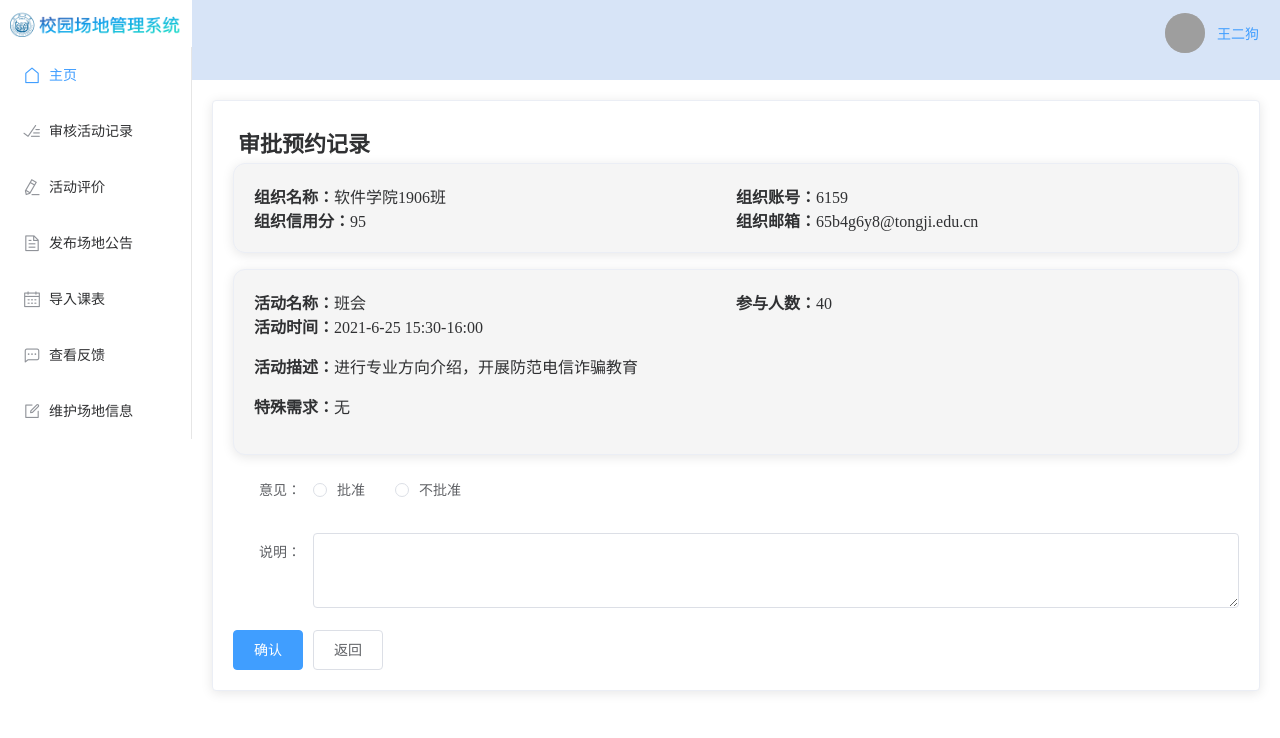
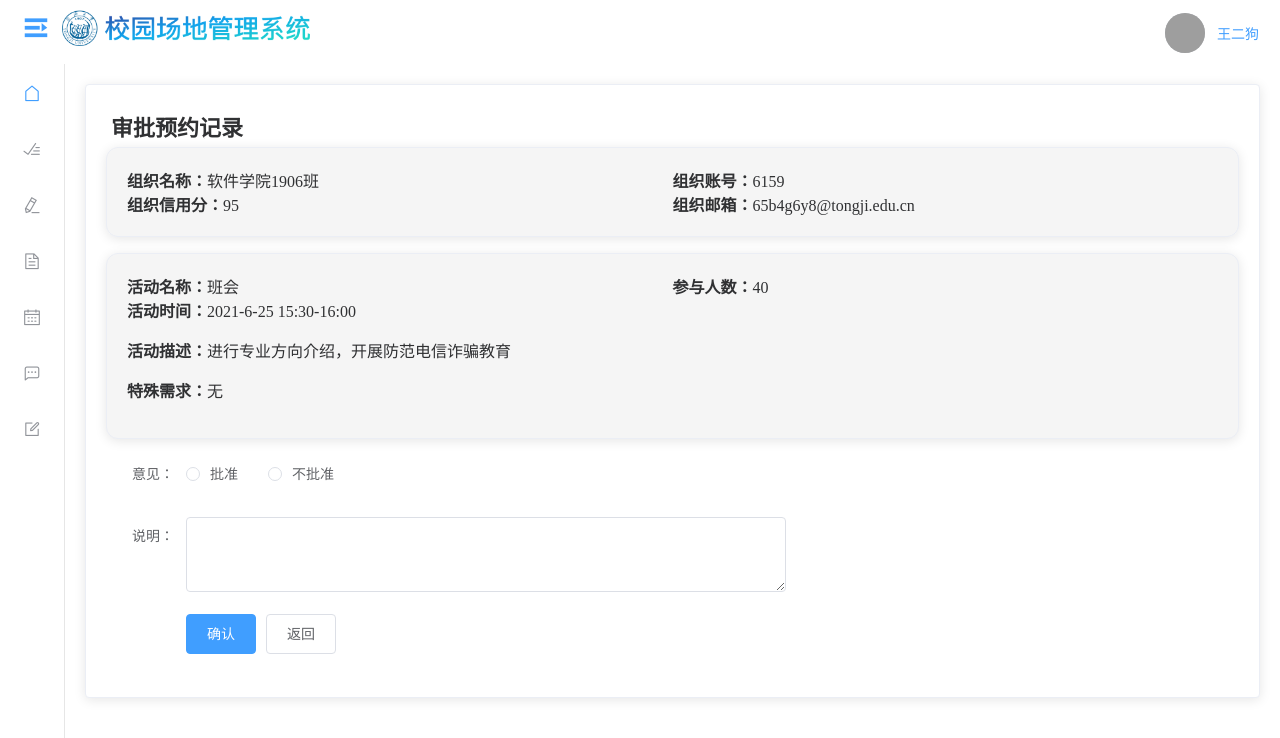
Before and after one commit to CampusSiteManagementSystem/CSMSFrontEnd, a Vue app: page /GroundsAdmin/ActivityInfo/1 in a window 1280 px wide. Shown: the top 738 px of the page. Built offline with nearby package versions, Linux system fonts and the light colour scheme; grey boxes are pictures that could not be loaded.

Commit message:
场地管理员侧栏可收缩

```diff
--- a/src/page/Grandsman/ActivityInfo.vue
+++ b/src/page/Grandsman/ActivityInfo.vue
@@ -28,17 +28,20 @@
 
       <el-form ref="form" :model="form" label-width="80px">
         <el-form-item label="意见：">
-          <el-radio-group v-model="form.state">
+          <el-radio-group :disabled="state!=0"  v-model="form.state" >
             <el-radio label="批准"></el-radio>
             <el-radio label="不批准"></el-radio>
           </el-radio-group>
         </el-form-item>
         <el-form-item label="说明：">
-          <el-input type="textarea" v-model="form.comment" rows="3" :disabled="state!=0"></el-input>
+          <el-input class="reason-input" type="textarea" v-model="form.comment" rows="3" v-if="state==0"></el-input>
+          <p v-else>{{form.comment}}</p>
         </el-form-item>
-      </el-form>
-      <el-button type="primary" @click="onSubmit" :disabled="state!=0">确认</el-button>
+      <el-form-item>
+      <el-button v-if="state==0" type="primary" @click="onSubmit" >确认</el-button>
       <el-button @click="back">返回</el-button>
+      </el-form-item>
+    </el-form>
     </el-card>
   </div>
 </template>
@@ -92,19 +95,19 @@ export default {
 </script>
 
 <style scoped>
-  .el-input {
+  .reason-input {
     width: 600px;
   }
-  .el-main {
+  /* .el-main {
     text-align: left;
     line-height: 50px;
     margin-left: 100px;
     margin-right: 100px;
     margin-bottom: 100px;
-  }
-  h1{
+  } */
+  /* h1{
     font-size: 25px;
-  }
+  } */
   .maintitle {
     font-size: 22px;
     text-align: left;
--- a/src/page/Grandsman/AddCourse.vue
+++ b/src/page/Grandsman/AddCourse.vue
@@ -373,32 +373,31 @@ export default {
 html,
 body,
 #app,
-.el-container {
+/* .el-container {
   padding: 0px;
   margin: 0px;
   height: 100%;
-}
+} */
 
-.el-main {
+/* .el-main {
   background-color: rgb(237, 241, 245);
   height: 100%;
-}
+} */
 .maintitle {
   text-align: left;
   font-size: 17px;
 }
 
-.el-input {
+/* .el-input {
   height: 50%;
-}
+} */
 .detailinfo {
   padding: 15px;
 }
-.el-col {
+/* .el-col {
   padding: 5px;
-  /* height: */
   height: 100%;
-}
+} */
 .upperCol {
   height: 48%;
 }
@@ -413,5 +412,6 @@ body,
 }
 .upperCard {
   height: 280px;
+  overflow: auto;
 }
 </style>
--- a/src/page/Grandsman/FeedbackActivityList.vue
+++ b/src/page/Grandsman/FeedbackActivityList.vue
@@ -73,9 +73,9 @@ body,
 .groundinfo {
   text-align: right;
 }
-.el-card {
+/* .el-card {
   height: 100%;
-}
+} */
 .maindiv {
   /* background-color: floralwhite; */
   height: 100%;
--- a/src/page/Grandsman/FeedbackInfo.vue
+++ b/src/page/Grandsman/FeedbackInfo.vue
@@ -1,6 +1,6 @@
 <template>
   <div>
-    <el-col :span="12">
+    <el-col :span="12" class="left-col">
       <el-card class="maincard">
         <div class="maintitle">活动详情</div>
         <div class="detailinfo">
@@ -18,7 +18,7 @@
       </el-card>
     </el-col>
 
-    <el-col :span="12">
+    <el-col :span="12" class="right-col">
       <el-card class="maincard">
         <h1 class="maintitle">场地反馈</h1>
         <!-- <div class="detailinfo">
@@ -87,21 +87,19 @@ body,
   padding: 5px;
 }
 
-.el-card {
+.maincard {
   height: 100%;
 }
 
 .detailinfo {
   padding: 15px;
 }
-.el-col {
+.left-col,
+.right-col {
   padding: 5px;
-  /* height: */
   height: 100%;
 }
-.header-row {
-  background-color: rgb(158, 29, 29);
-}
+
 .block {
   /* margin: 0;
   height: 30%;
--- a/src/page/Grandsman/GroundInfo.vue
+++ b/src/page/Grandsman/GroundInfo.vue
@@ -1,5 +1,5 @@
 <template>
-  <el-card class="">
+  <el-card class="main-card">
     <el-row class="upper-row">
       <div class="block">
         <el-image :src="groundinfo.imgsrc">
@@ -71,7 +71,7 @@ body,
   height: 100%;
 }
 
-.el-header {
+/* .el-header {
   background-color: white;
 }
 .el-aside {
@@ -80,10 +80,11 @@ body,
 .el-main {
   background-color: rgb(237, 241, 245);
   height: 100%;
-}
+} */
 
-.el-card {
-  height: 99.6%;
+.main-card {
+  height: 99%;
+  overflow: auto;
 }
 
 .upper-row {
--- a/src/page/Grandsman/GroundsmanFrame.vue
+++ b/src/page/Grandsman/GroundsmanFrame.vue
@@ -1,11 +1,84 @@
 <template>
   <el-container class="666" style="height=100%">
-    <el-aside width="15%"><sidebar></sidebar></el-aside>
+    <el-header style="height: 8%; background-color: white">
+      <el-row class="header-row">
+        <el-col :span="12" class="header-row-col1"
+          ><el-row class="tjlogo-row" type="flex" justify="left" align="middle">
+            <el-button class="fold-button" @click="test"  type="text" > <i v-if="isCollapse" class="el-icon-s-unfold" ></i><i v-else class="el-icon-s-fold" ></i></el-button>
+            <!-- <i class="el-icon-s-unfold" @click="test"></i> -->
+            <img
+              src="../../assets/tjlogo.png"
+              class="logoImage"
+            /> </el-row></el-col
+        ><el-col :span="12" class="header-row-col2">
+          <el-row
+            class="headerrow"
+            type="flex"
+            justify="end"
+            align="middle"
+            @click="handleClick"
+          >
+            <el-button type="text"
+              ><el-avatar
+                src="https://cube.elemecdn.com/0/88/03b0d39583f48206768a7534e55bcpng.png"
+              ></el-avatar
+            ></el-button>
+            <el-button type="text" @click="handleClick">王二狗</el-button>
+          </el-row></el-col
+        >
+      </el-row>
+    </el-header>
     <el-container>
-      <el-header style="height: 10%;background-color: #d7e4f7">
-        <myheader></myheader>
-      </el-header>
-      <el-main style="height: 90%; overflow: auto">
+      <el-aside width="auto">
+        <!-- <el-aside :width="siderWidth + 'px'"> -->
+
+        <!-- <el-row type="flex" justify="center" align="middle">
+          <el-row type="flex">
+            <img src="../../assets/tjlogo.png" class="logoImage" />
+          </el-row>
+        </el-row> -->
+        <el-menu
+          default-active="/GroundsAdmin/Main"
+          class="el-menu-vertical-demo"
+          :collapse="isCollapse"
+          @open="handleOpen"
+          @close="handleClose"
+          collapse-transition="true"
+          style="height: 100%"
+          router
+        >
+          <el-menu-item index="/GroundsAdmin/Main">
+            <i class="el-icon-house"></i>
+            <span slot="title">主页</span>
+          </el-menu-item>
+          <el-menu-item index="/GroundsAdmin/ReviewActivityList">
+            <i class="el-icon-finished"></i>
+            <span slot="title">审核活动记录</span>
+          </el-menu-item>
+          <el-menu-item index="/GroundsAdmin/ScoringActivityList">
+            <i class="el-icon-edit"></i>
+            <span slot="title">活动评价</span>
+          </el-menu-item>
+          <el-menu-item index="/GroundsAdmin/ReleaseGroundAnnouncement">
+            <i class="el-icon-document"></i>
+            <span slot="title">发布场地公告</span>
+          </el-menu-item>
+          <el-menu-item index="/GroundsAdmin/AddCourse">
+            <i class="el-icon-date"></i>
+            <span slot="title">导入课表</span>
+          </el-menu-item>
+          <el-menu-item index="/GroundsAdmin/FeedbackActivityList">
+            <i class="el-icon-chat-dot-square"></i>
+            <span slot="title">查看反馈</span>
+          </el-menu-item>
+          <el-menu-item index="/GroundsAdmin/GroundList">
+            <i class="el-icon-edit-outline"></i>
+            <span slot="title">维护场地信息</span>
+          </el-menu-item>
+        </el-menu>
+      </el-aside>
+      <!-- <el-button @click="test"> test</el-button> -->
+      <el-main style="overflow: auto">
         <keep-alive>
           <router-view style="height: 100%"></router-view>
         </keep-alive>
@@ -28,17 +101,80 @@ body,
   /*统一设置高度为100%*/
   height: 100%;
 }
+.header-row {
+  height: 100%;
+}
+.header-row-col1 {
+  height: 100%;
+  /* background-color: aqua; */
+}
+.header-row-col2 {
+  height: 100%;
+  /* background-color: azure; */
+}
+.logoImage {
+  height: 40px;
+  padding-left: 10px;
+  padding-bottom: 5px;
+  /* width: 40%; */
+  /* padding: 5%; */
+}
+.el-menu-vertical-demo:not(.el-menu--collapse) {
+  width: 200px;
+  min-height: 400px;
+}
+.fold-button {
+  font-size: 30px;
 
+  /* border-style: hidden;
+  border-color: white;
+  background-color: white; */
+}
+.tjlogo-row{
+  font-size: 30px;
+}
+/* .el-icon-s-unfold {
+  height: 40px;
+  width: 40px;
+} */
 </style>
 
 
 
 <script>
-import sidebar from "../../components/GrandsmanSidebar.vue";
-import myheader from "../../components/ZZYheader.vue";
+// import sidebar from "../../components/GrandsmanSidebar.vue";
+// import myheader from "../../components/ZZYheader.vue";
 
 export default {
-  components: { myheader, sidebar },
+  // components: { myheader },
   name: "homepage",
+  data() {
+    return {
+      isCollapse: true,
+      siderWidth: 64,
+    };
+  },
+  methods: {
+    test() {
+      this.isCollapse = !this.isCollapse;
+    },
+    handleOpen(key, keyPath) {
+      console.log(key, keyPath);
+    },
+    handleClose(key, keyPath) {
+      console.log(key, keyPath);
+    },
+  },
 };
 </script>
+
+
+
+
+// <div v-if>
+
+// <div>
+
+// <keep-alive v-else>
+//           <router-view style="height: 100%"></router-view>
+// </keep-alive>
--- a/src/page/Grandsman/GroundsmanHome.vue
+++ b/src/page/Grandsman/GroundsmanHome.vue
@@ -152,7 +152,7 @@ body,
   line-height: 40px;
   font-weight: 700;
 }
-.el-header {
+/* .el-header {
   background-color: white;
 }
 .el-aside {
@@ -160,7 +160,7 @@ body,
 }
 .el-main {
   background-color: rgb(237, 241, 245);
-}
+} */
 
 .person-info-col {
   /* background-color: teal; */
--- a/src/page/Grandsman/ReleaseGroundAnnouncement.vue
+++ b/src/page/Grandsman/ReleaseGroundAnnouncement.vue
@@ -81,16 +81,16 @@ body,
   height: 100%;
 }
 
-.el-header {
+/* .el-header {
   background-color: white;
-}
+} */
 .info-row {
   height: 250px;
 }
-.el-main {
+/* .el-main {
   background-color: rgb(237, 241, 245);
   height: 100%;
-}
+} */
 .maintitle {
   font-size: 22px;
   text-align: left;
--- a/src/page/Grandsman/ReviewActivityList.vue
+++ b/src/page/Grandsman/ReviewActivityList.vue
@@ -137,7 +137,11 @@ export default {
         const property = column["property"];
         return row[property] === value;
     },
-    }
+    handleClick(){
+
+    },
+    },
+
   };
 </script>
 
@@ -151,7 +155,7 @@ body,
   height: 100%;
 }
 
-.el-header {
+/* .el-header {
   background-color: white;
 }
 .el-aside {
@@ -160,7 +164,7 @@ body,
 .el-main {
   background-color: rgb(237, 241, 245);
   height: 100%;
-}
+} */
 .maintitle {
   font-size: 22px;
   text-align: left;
@@ -182,7 +186,5 @@ body,
   /* height: */
   height: 100%;
 }
-.header-row {
-  background-color: rgb(158, 29, 29);
-}
+
 </style>
--- a/src/page/Grandsman/ScoringActivityList.vue
+++ b/src/page/Grandsman/ScoringActivityList.vue
@@ -68,7 +68,7 @@ body,
   height: 100%;
 }
 
-.el-header {
+/* .el-header {
   background-color: white;
 }
 .el-aside {
@@ -77,7 +77,7 @@ body,
 .el-main {
   background-color: rgb(237, 241, 245);
   height: 100%;
-}
+} */
 .maintitle {
   font-size: 22px;
   text-align: left;
--- a/src/page/Shared/AnnouncementInfo.vue
+++ b/src/page/Shared/AnnouncementInfo.vue
@@ -25,7 +25,7 @@ body,
   height: 100%;
 }
 
-.el-header {
+/* .el-header {
   background-color: white;
 }
 .el-aside {
@@ -34,7 +34,7 @@ body,
 .el-main {
   background-color: rgb(237, 241, 245);
   height: 100%;
-}
+} */
 .maintitle {
   text-align: center;
   font-size: 27px;
```
